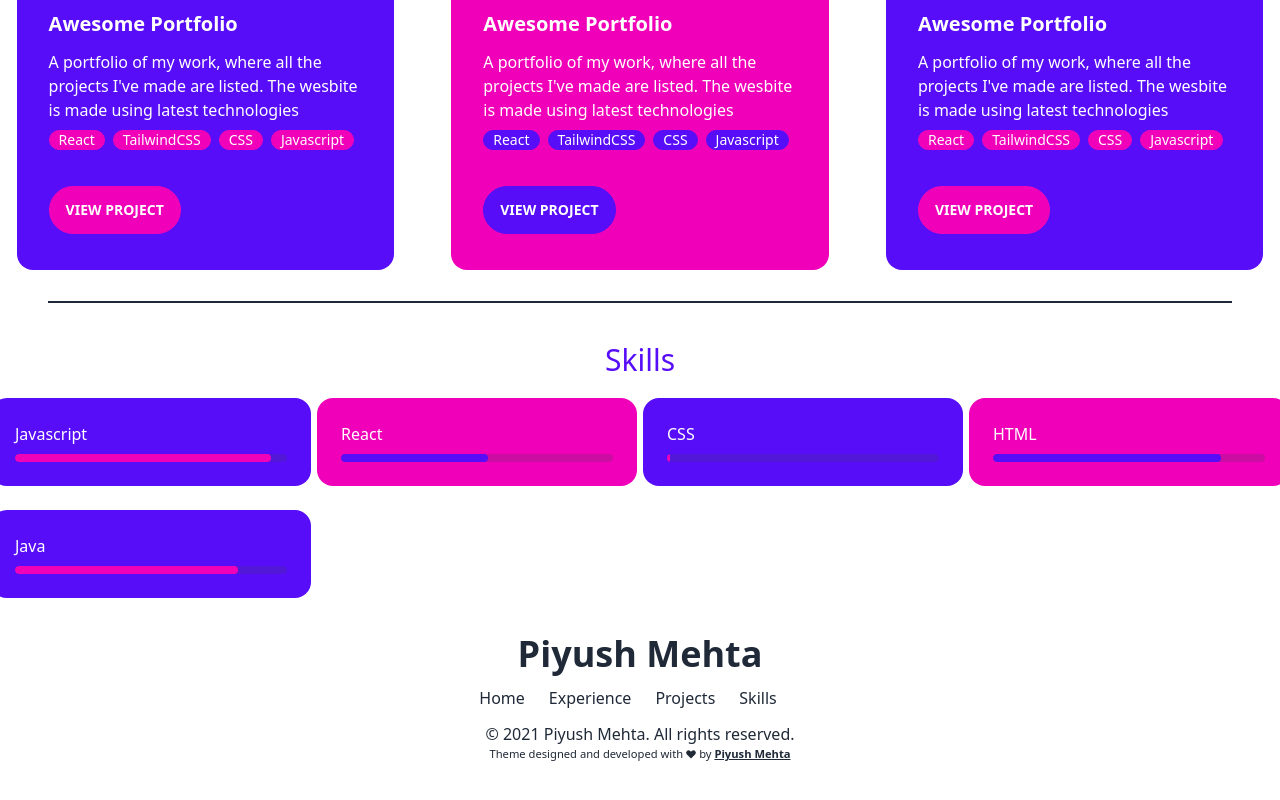
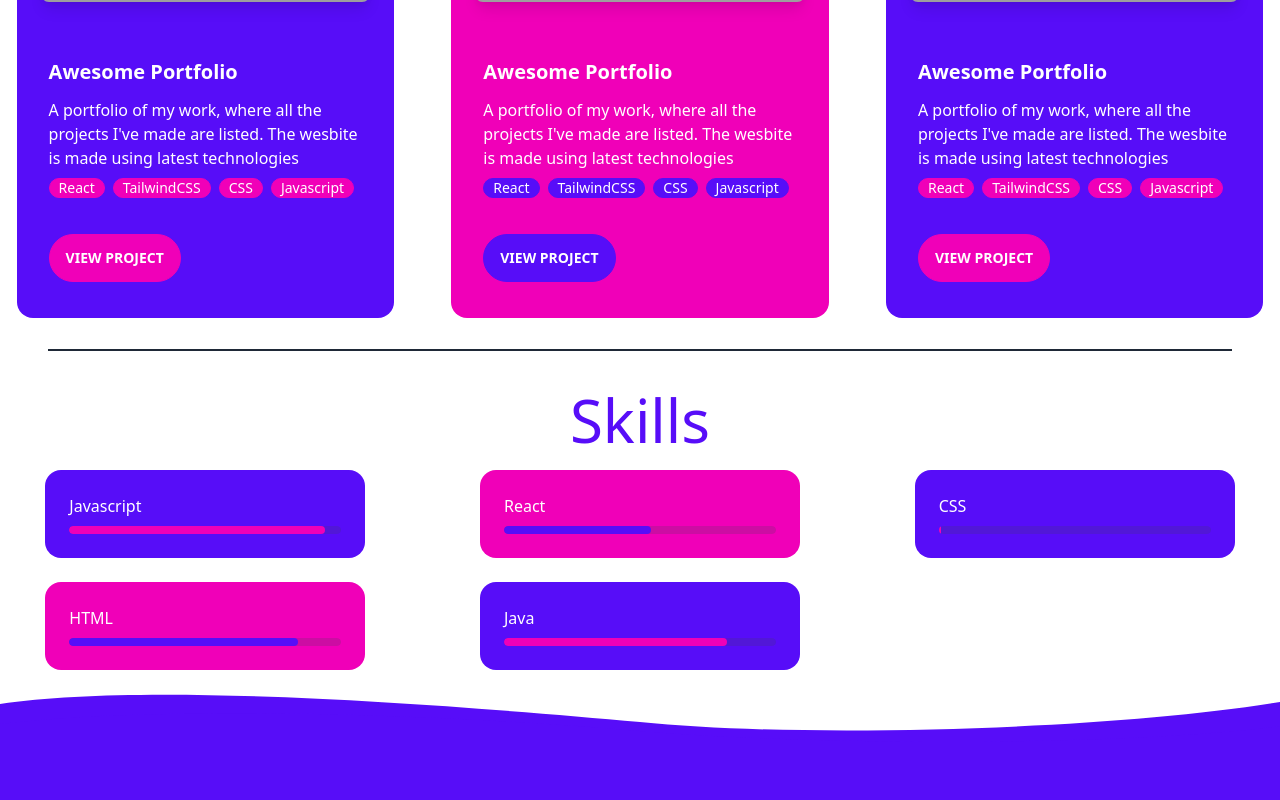
Before and after one commit to piyush97/awesome-portfolio, a React (Create React App) app: page / in a window 1280 px wide. Shown: the part 1994-2794 px from the top of the page. Before the commit the page ends 2769 px from the top, so only its background shows below. Built offline with nearby package versions, Linux system fonts and the light colour scheme; grey boxes are pictures that could not be loaded; what @tailwindcss/typography would draw is missing.

Commit message:
footer svg

```diff
--- a/src/components/Footer.tsx
+++ b/src/components/Footer.tsx
@@ -5,12 +5,31 @@ import { MENU, NAME } from "../data/data";
 const Footer: React.FC = () => {
   return (
     <>
-      <div className="pb-2 antialiased text-center text-base-content ">
-        {/* <div className="container flex flex-col items-center justify-center pt-20 mx-auto lg:pt-72"> */}
-        <div className="flex flex-col pt-3 text-base-content md:items-center f-f-l">
-          <h1 className="text-4xl font-black">Piyush Mehta</h1>
+      <div className="antialiased text-center t">
+        <>
+          <svg
+            viewBox="0 -20 700 110"
+            width="100%"
+            height="110"
+            preserveAspectRatio="none"
+            className="fill-current"
+          >
+            <path
+              transform="translate(0, -20)"
+              d="M0,10 c80,-22 240,0 350,18 c90,17 260,7.5 350,-20 v50 h-700"
+            />
+            <path
+              d="M0,10 c80,-18 230,-12 350,7 c80,13 260,17 350,-5 v100 h-700z"
+              className="fill-current"
+            />
+          </svg>
+        </>
+        <div className="flex flex-col pt-3 bg-current md:items-center f-f-l">
+          <h1 className="text-4xl font-black text-neutral-content">
+            Piyush Mehta
+          </h1>
 
-          <div className="my-3 text-base text-center text-color f-f-1">
+          <div className="my-3 text-base text-center text-neutral-content ">
             <ul className="items-center md:flex">
               {MENU.map(({ key, name }) => (
                 <li className="pt-2 cursor-pointer md:mr-6 lg:py-0" key={key}>
@@ -19,7 +38,7 @@ const Footer: React.FC = () => {
               ))}
             </ul>
           </div>
-          <div className="mb-1 text-md text-color f-f-l">
+          <div className="mb-3 text-md text-neutral-content">
             <p>
               © {new Date().getFullYear()} {NAME}. All rights reserved.
             </p>
@@ -34,7 +53,6 @@ const Footer: React.FC = () => {
           </div>
         </div>
       </div>
-      {/* </div> */}
     </>
   );
 };
--- a/src/components/Heading.tsx
+++ b/src/components/Heading.tsx
@@ -7,7 +7,7 @@ const Heading: React.FC<HeadingProps> = ({ heading, id }) => {
       className="flex flex-col items-center justify-center w-full pt-2 antialiased text-primary "
       id={id}
     >
-      <div className="text-3xl">{heading}</div>
+      <div className="text-6xl">{heading}</div>
     </div>
   );
 };
--- a/src/containers/SkillsContainer.tsx
+++ b/src/containers/SkillsContainer.tsx
@@ -6,7 +6,7 @@ const SkillsContainer: React.FC = () => {
   return (
     <div className="flex flex-col w-full my-6 ">
       <Heading heading={SECTIONS[3]} id="skills" />
-      <div className="grid gap-6 mt-5 lg:grid-cols-4 justify-items-center auto-rows-fr">
+      <div className="grid gap-6 mt-5 lg:grid-cols-3 justify-items-center auto-rows-fr">
         {skills.map(({ id, skill, level }) => (
           <div
             key={id}
--- a/src/utils/themeList.tsx
+++ b/src/utils/themeList.tsx
@@ -10,5 +10,4 @@ export const ThemeList: {
   { key: 4, title: "Bumblebee", name: "bumblebee", icon: "🐝" },
   { key: 5, title: "Emerald", name: "emerald", icon: "✳️" },
   { key: 6, title: "Corporate", name: "corporate", icon: "🏢" },
-  { key: 7, title: "Black", name: "black", icon: "🏴" },
 ];
```
